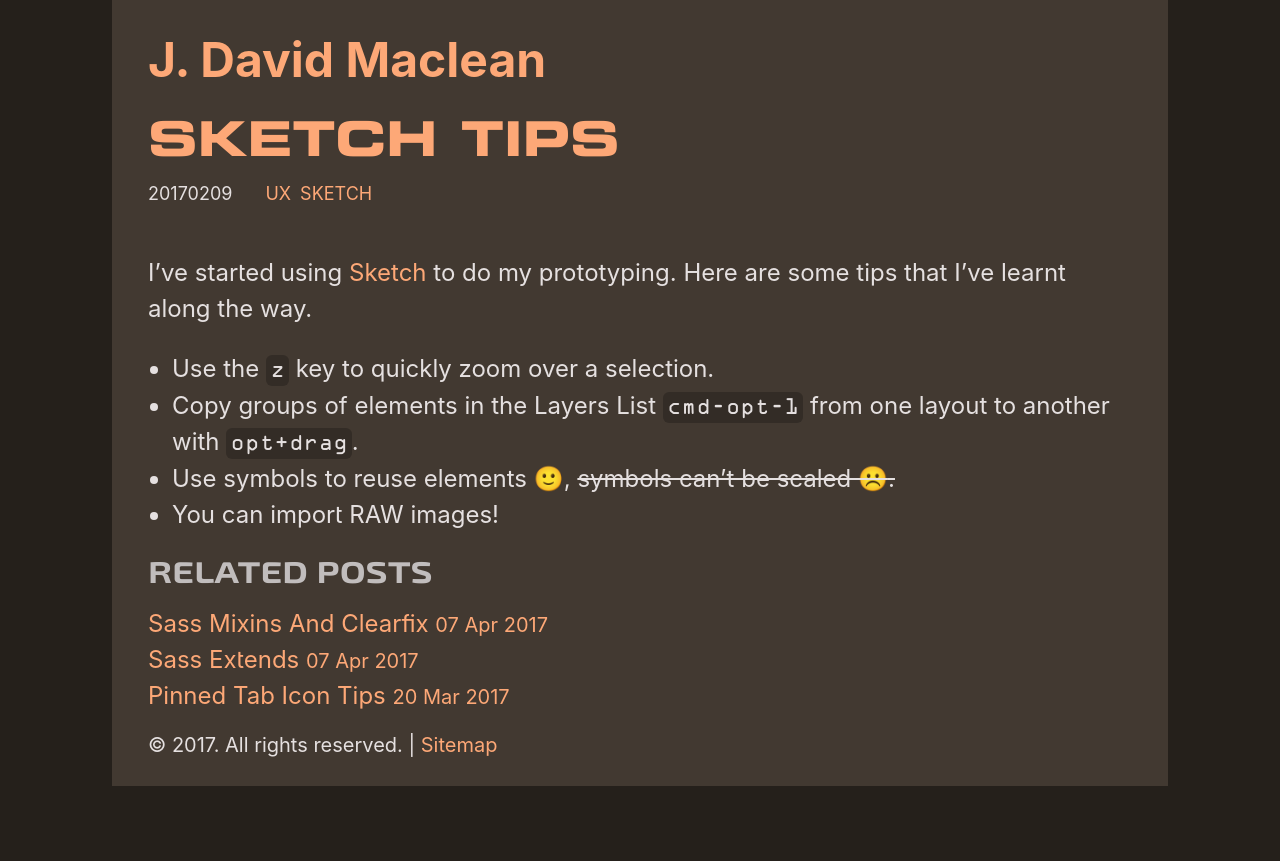
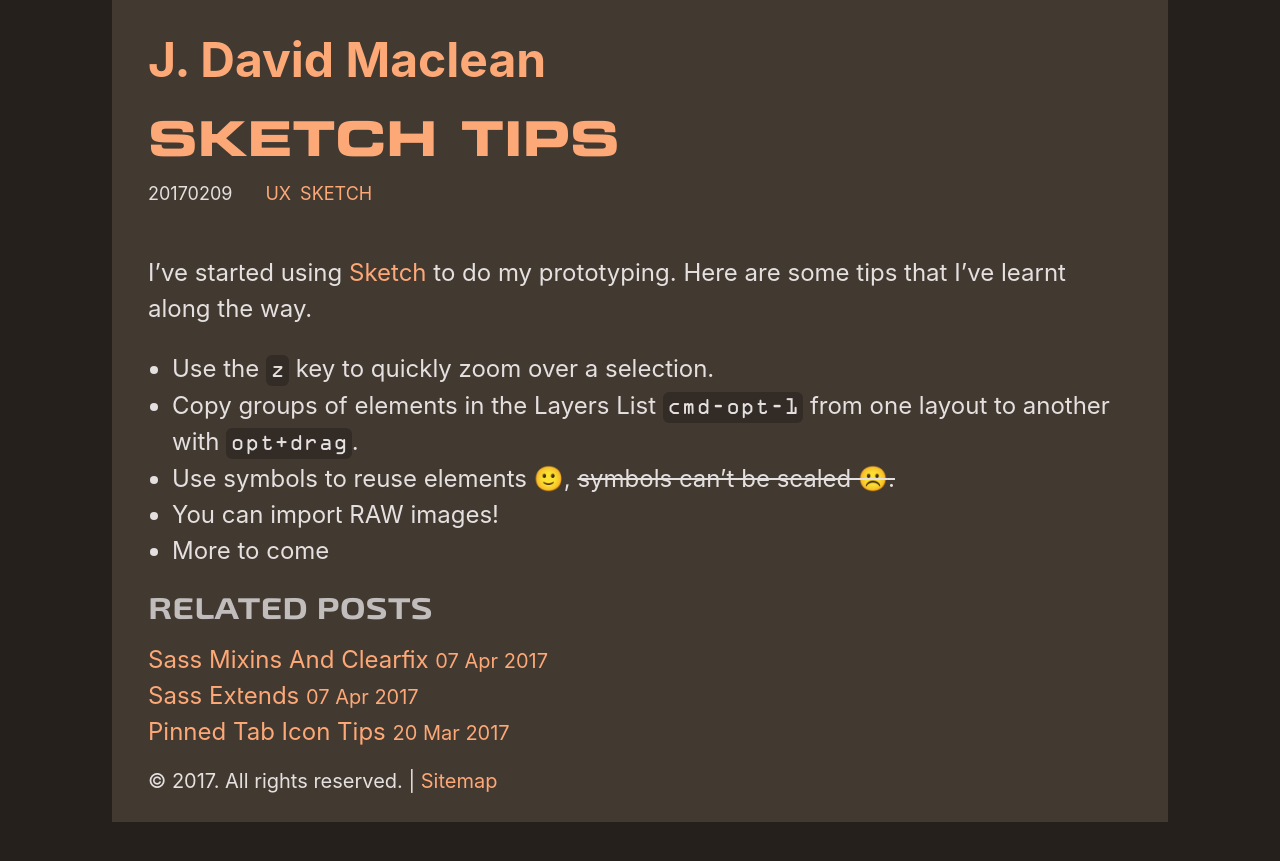
Before and after one commit to sansSpoon/sansSpoon.github.io, a Jekyll site: the page built from _posts/2017-02-09-sketch-tips.md, in a window 1280 px wide. Shown: the top 861 px of the page. Built offline with Jekyll 4.4.1, drawn with Linux system fonts in a browser that asks for light colours; some web fonts are replaced.

Commit message:
Update 2017-02-09-sketch-tips.md

```diff
--- a/_posts/2017-02-09-sketch-tips.md
+++ b/_posts/2017-02-09-sketch-tips.md
@@ -11,3 +11,4 @@ I've started using [Sketch](https://www.sketchapp.com "Sketch App") to do my pro
 - Copy groups of elements in the Layers List `cmd-opt-1` from one layout to another with `opt+drag`.
 - Use symbols to reuse elements 🙂, <del>symbols can't be scaled ☹️<del>.
 - You can import RAW images!
+- More to come
```
